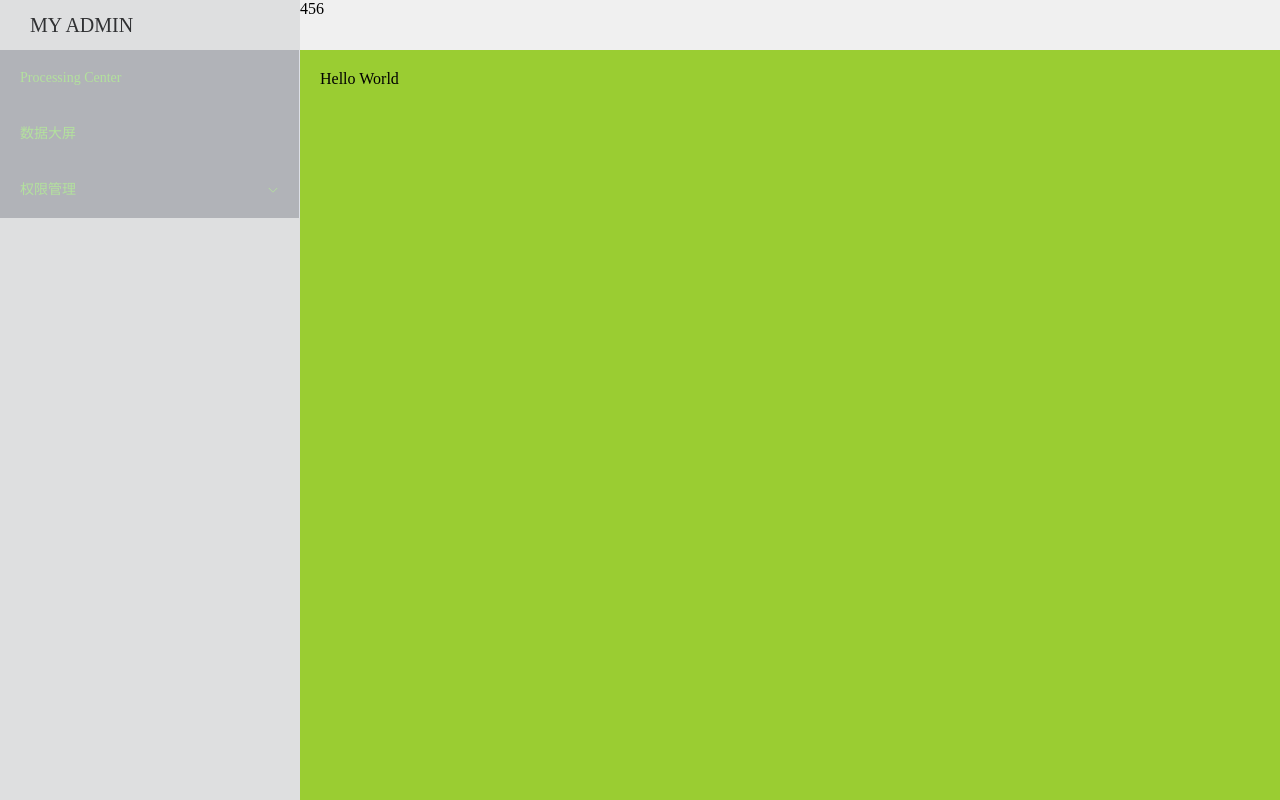
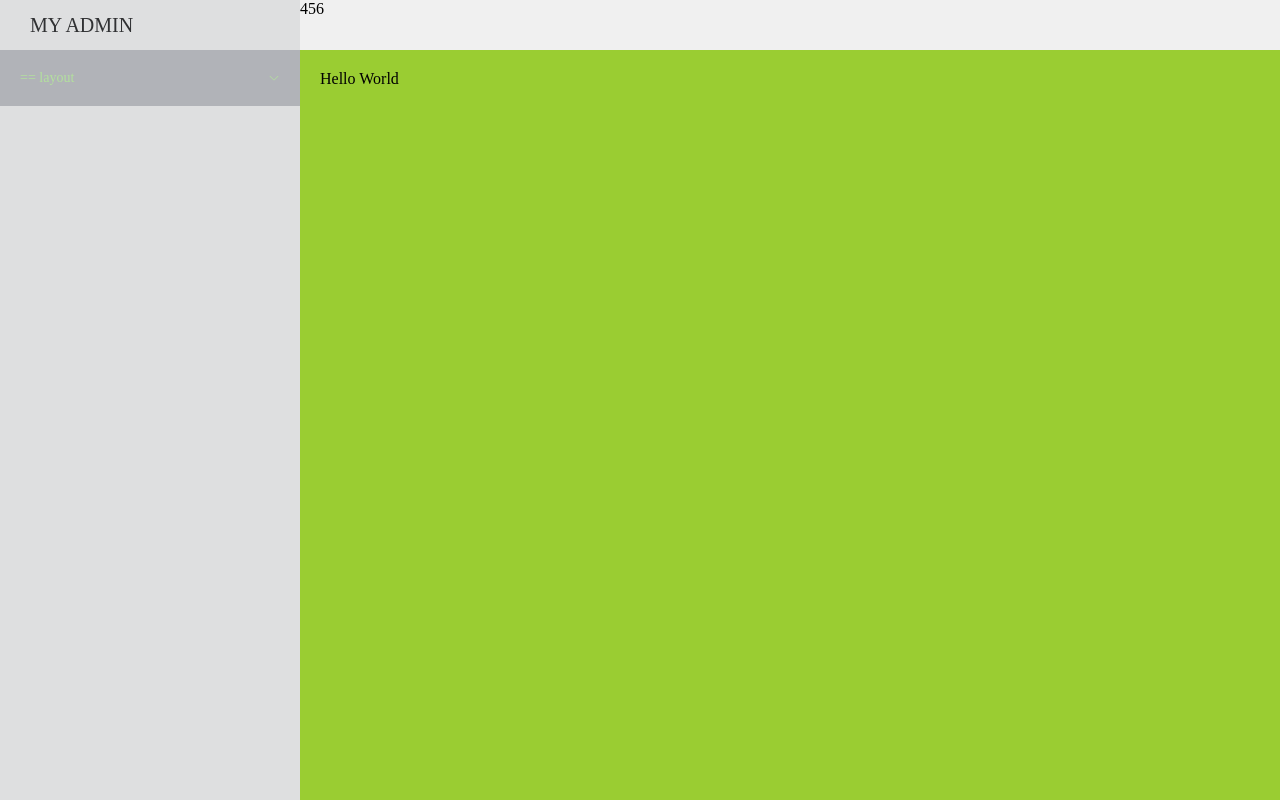
Before and after one commit to fly-1-1/my-vue3-admin, a Vue app: page /#/ in a window 1280 px wide. Built offline with nearby package versions, Linux system fonts and the light colour scheme.

Commit message:
add router to menu

```diff
--- a/src/layout/index.vue
+++ b/src/layout/index.vue
@@ -11,14 +11,7 @@
           text-color="rgb(179, 224.5, 156.5)"
           active-text-color="rgb(250, 181.5, 181.5)"
         >
-          <el-menu-item index="1">Processing Center</el-menu-item>
-          <el-menu-item index="2">数据大屏</el-menu-item>
-          <el-sub-menu index="3">
-            <template #title>权限管理</template>
-            <el-menu-item index="3-1">用户管理</el-menu-item>
-            <el-menu-item index="3-2">角色管理</el-menu-item>
-            <el-menu-item index="3-3">菜单管理</el-menu-item>
-          </el-sub-menu>
+          <Menu :menuList="userStore.menuRoutes"></Menu>
         </el-menu>
       </el-scrollbar>
     </div>
@@ -32,6 +25,10 @@
 </template>
 <script setup lang="ts">
 import Logo from './logo/index.vue'
+import Menu from './menu/index.vue'
+import useUserStore from '@/stores/modules/user'
+
+const userStore = useUserStore()
 </script>
 <style scoped lang="scss">
 .layout-container {
@@ -48,6 +45,9 @@ import Logo from './logo/index.vue'
     .el-scrollbar {
       width: 100%;
       height: calc(100vh - $base-menu-logo-height);
+      .el-menu {
+        border-right: none;
+      }
     }
   }
 
--- /dev/null
+++ b/src/layout/menu/index.vue
@@ -0,0 +1,41 @@
+<!-- eslint-disable vue/multi-word-component-names -->
+<template>
+  <template v-for="(item, index) in menus" :key="index">
+    <el-menu-item v-if="!item.children" :index="item.path">
+      <template #title>
+        <span>==&nbsp;</span>
+        <span>{{ item.meta.title }}</span>
+      </template>
+    </el-menu-item>
+
+    <el-menu-item v-if="item.children && item.children.length === 1" :index="item.children[0].path">
+      <template #title>
+        <span>==&nbsp;</span>
+        <span>{{ item.children[0].meta.title }}</span>
+      </template>
+    </el-menu-item>
+
+    <el-sub-menu :index="item.path" v-if="item.children && item.children.length > 1">
+      <template #title>
+        <span>==&nbsp;</span>
+        <span>{{ item.meta.title }}</span>
+      </template>
+      <Menu :menuList="item.children"></Menu>
+    </el-sub-menu>
+  </template>
+</template>
+<script setup lang="ts">
+import Menu from './index.vue'
+import { computed } from 'vue'
+const { menuList } = defineProps([`menuList`])
+
+const menus = computed(() => {
+  return menuList.filter((item: any) => {
+    return !item.meta.hidden
+  })
+})
+
+console.log(menus.value)
+</script>
+
+<style scoped lang="scss"></style>
--- a/src/router/routes.ts
+++ b/src/router/routes.ts
@@ -2,21 +2,55 @@ export const constantRoute = [
   {
     path: '/login',
     component: () => import('@/views/login/index.vue'),
-    name: 'login'
+    name: 'login',
+    meta: {
+      title: '登录',
+      hidden: true
+    },
   },
   {
     path: '/',
     component: () => import('@/layout/index.vue'),
-    name: 'layout'
+    name: 'layout',
+    meta: {
+      title: 'layout',
+      hidden: false
+    },
+    children: [
+      {
+        path: '/home',
+        component: () => import('@/views/home/index.vue'),
+        meta: {
+          title: '首页',
+          hidden: true
+        }
+      },
+      {
+        path: '/ceshi',
+        component: () => import('@/views/home/index.vue'),
+        meta: {
+          title: '测试',
+          hidden: false
+        }
+      }
+    ]
   },
   {
     path: '/404',
     component: () => import('@/views/404/index.vue'),
-    name: '404'
+    name: '404',
+    meta: {
+      title: '404',
+      hidden: true
+    }
   },
   {
     path: '/:pathMatch(.*)*',
     redirect: '/404',
-    name: 'Any'
+    name: 'Any',
+    meta: {
+      title: '任意',
+      hidden: true
+    }
   }
 ]
--- a/src/stores/modules/user.ts
+++ b/src/stores/modules/user.ts
@@ -1,12 +1,16 @@
 //创建 用户相关的 store 模块
 import { defineStore } from 'pinia'
 import { reqLogin } from '@/api/user';
+
+//引入路由
+import { constantRoute } from '@/router/routes'
 
 //创建用户的小仓库
 const useUserStore = defineStore('User', {
   state: () => {
     return {
       token: localStorage.getItem('token') || '',
+      menuRoutes: constantRoute
     }
   },
   actions: {
```
